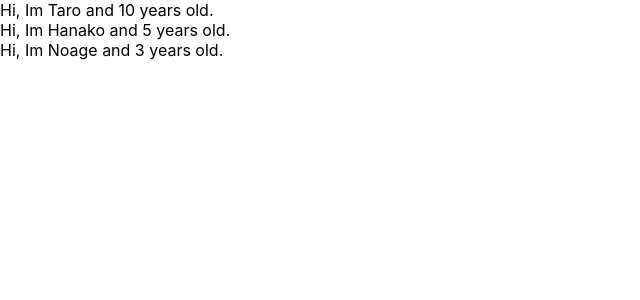
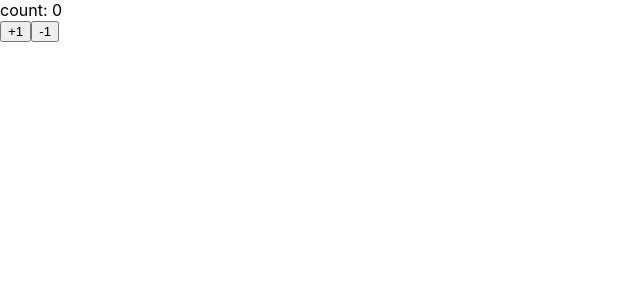
Before and after one commit to daipresents/udemy-react-redux-crud-application, a React (Create React App) app: page / in a window 1280 px wide. Shown: the top 300 px of the page, without its empty margins (0-640 px from the left). Built offline with nearby package versions, Linux system fonts and the light colour scheme.

Commit message:
Learn state

```diff
--- a/src/App.js
+++ b/src/App.js
@@ -1,30 +1,29 @@
-import React from 'react';
-import PropTypes from 'prop-types';
+import React, { Component } from 'react';
 
-const App = () => {
-  const profiles = [
-    { name: "Taro", age: 10 },
-    { name: "Hanako", age: 5 },
-    { name: "Noage", age: 3 }
-  ]
-  return (
-    <div>
-      {
-        profiles.map((profile, index) => {
-          return <User name={profile.name} age={profile.age} key={index} />
-        })
-      }
-    </div>
-  )
+const App = () => (<Counter></Counter>);
+
+class Counter extends Component {
+  constructor(props) {
+    super(props)
+    this.state = { count: 0 }
+  }
+
+  handlePlusButton = () => {
+    this.setState({ count: this.state.count + 1})
+  }
+
+  handleMinusButton = () => {
+    this.setState({ count: this.state.count - 1})
+  }
+
+  render() {
+    return (
+      <React.Fragment>
+        <div>count: {this.state.count}</div>
+        <button onClick={this.handlePlusButton}>+1</button>
+        <button onClick={this.handleMinusButton}>-1</button>
+      </React.Fragment>
+    )
+  }
 }
-
-const User = (props) => {
-  return <div>Hi, Im {props.name} and {props.age} years old.</div>
-}
-
-User.propTypes = {
-  name: PropTypes.string,
-  age: PropTypes.number.isRequired
-}
-
 export default App;
```
